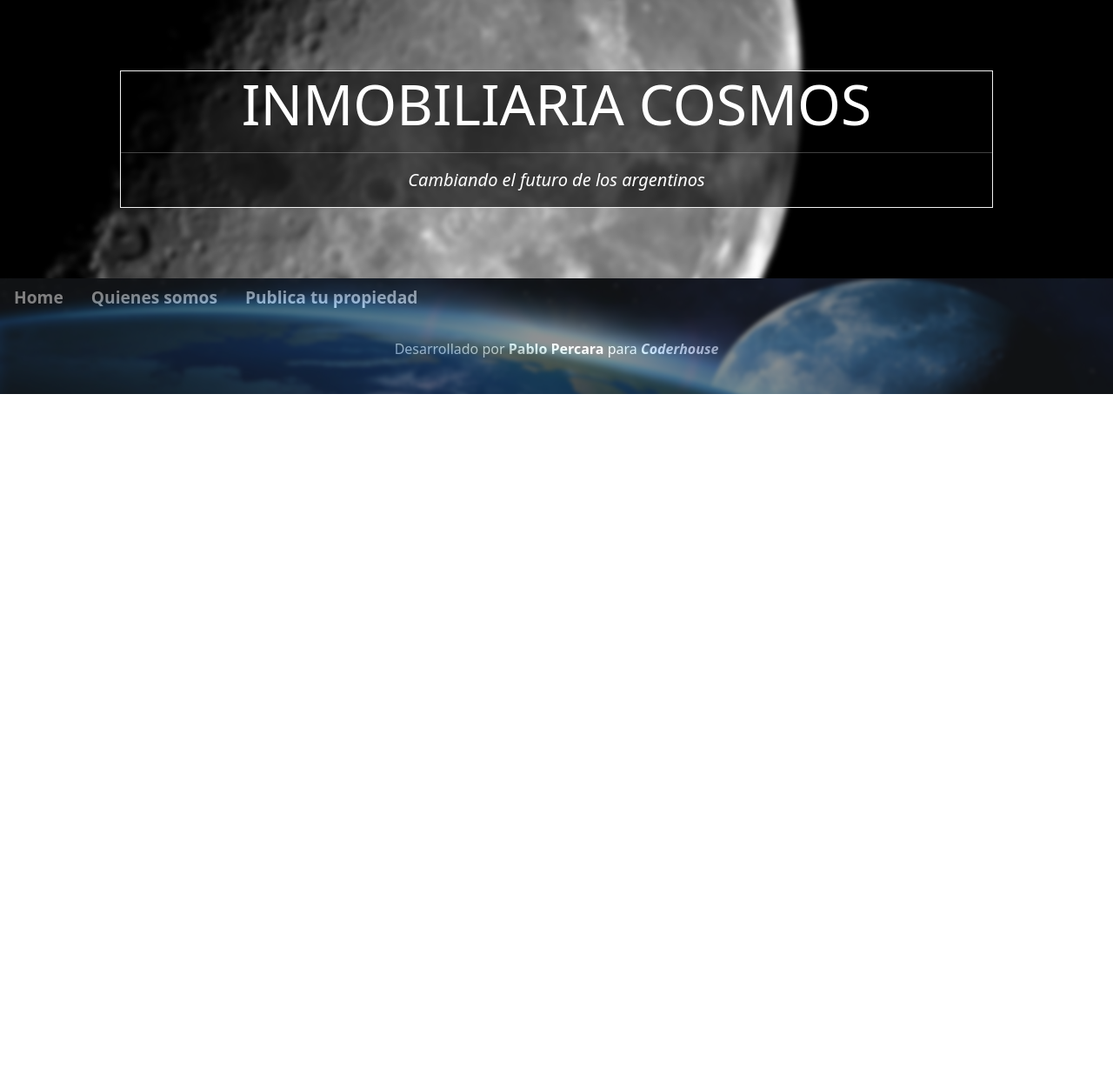
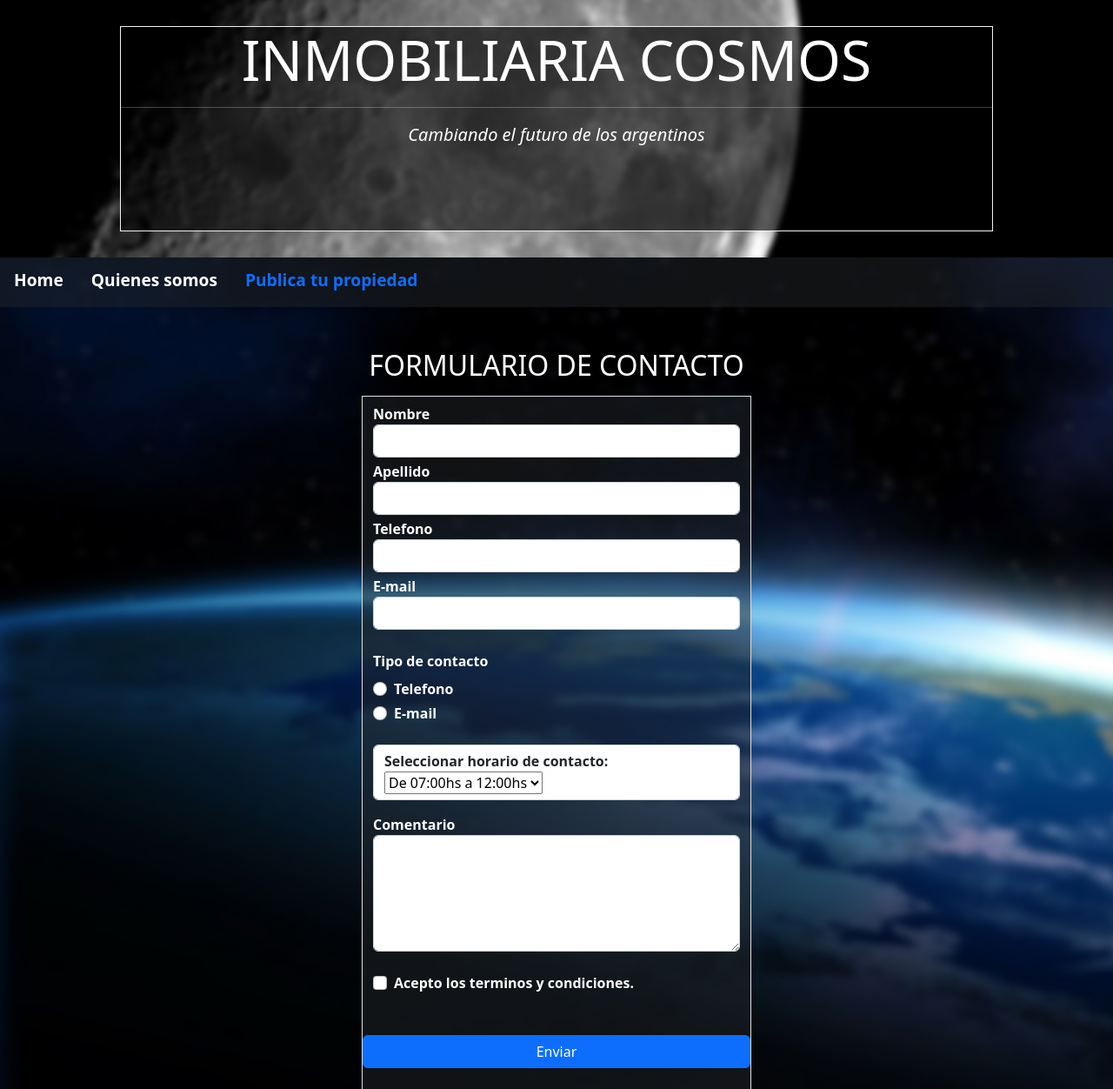
Before and after one commit to PerPab/ProyectoFinal-PercaraPablo, a plain HTML site: page form.html in a window 1280 px wide. Shown: the top 1252 px of the page at 87% size. Before the commit the page ends 800 px from the top, so only its background shows below. Drawn offline with nearby package versions, Linux system fonts and the light colour scheme.

Commit message:
version2

```diff
--- a/css/estilos.css
+++ b/css/estilos.css
@@ -1,12 +1,13 @@
 
 body{
     width: 100%;
+
 }
 .bg-jumbotron{
     background-image: url(../img/fondo-blur-moon.jpg);
     background-size: cover;
     background-position: 30%;
-    height: 40vh;
+    height: 37vh;
 
 
 
@@ -27,22 +28,29 @@ body{
     font-weight: bold;
     border: 1px solid #f1f1f1;
     text-align: center;
+    align-items: center;
+    justify-content: center;
     padding: 0rem;
     padding-left: 0rem;
     padding-right: 0rem;
     width: 80%;
+    height: 80%;
 
 
 }
 
-.cards{
-
-    justify-content: space-evenly !important ;
 
 
+.cards:hover{
 
+   scale: 1.02;
+}
+.formulario{
+    font-weight: bold;
+    width: 28rem;
 
 }
+
 .link{
     font-size: 1.2rem;
     font-weight: bold;
@@ -51,11 +59,17 @@ body{
 }
 
 
+
 @media only screen and (min-device-width : 320px) and (max-device-width : 480px) {
     .nav{
         flex-direction: column;
+        justify-content: center;
 
 
 
     }
+    .formulario{
+        width: 100%;
+    }
+
   }
--- a/form.html
+++ b/form.html
@@ -9,6 +9,8 @@
     <link href="./css/bootstrap.min.css" rel="stylesheet">
     <link rel="stylesheet" href="./css/reset.css">
     <link rel="stylesheet" href="./css/estilos.css">
+    <link href="https://unpkg.com/aos@2.3.1/dist/aos.css" rel="stylesheet">
+
 </head>
 
 <body>
@@ -30,20 +32,95 @@
 
             </div>
 
-            <div class="row">
 
-            </div>
 
             <!--Cierre cabecera-->
             <div class="row">
-                <nav class="nav navbar navbar-dark bg-dark justify-content-start opacity-50">
+                <nav class="nav navbar navbar-dark bg-dark justify-content-start bg-opacity-50">
 
-                    <a href="" class="nav-item text-white link">Home</a>
-                    <a href="" class="nav-item text-white link">Quienes somos</a>
-                    <a href="" class="nav-item text-white link">Publica tu propiedad</a>
+                    <a href="./index.html" class="nav-item text-white link mb-2 mt-1">Home</a>
+                    <a href="" class="nav-item text-white link mb-2 mt-1">Quienes somos</a>
+                    <a href="" class="nav-item text-primary link mb-2 mt-1">Publica tu propiedad</a>
                 </nav>
             </div>
             <!--Cierre navbar-->
+
+
+            <!--FORMULARIO-->
+            <div class="row mt-5 mb-5 justify-content-center" data-aos="fade-up" data-aos-delay="300">
+                <h2 class="text-center text-white mb-3">FORMULARIO DE CONTACTO</h2>
+
+                <form action="" class="formulario col-12 border bg-dark bg-opacity-50 text-white ">
+                    <!--nombre-->
+                    <div class="form-group mb-1 mt-2 ">
+                        <label for="nombre-usuario">Nombre</label>
+                        <input class="form-control" type="text" id="nombre-usuario">
+                    </div>
+
+
+                    <!--apellido-->
+                    <div class="form-group mb-1 ">
+                        <label for="apellido-usuario">Apellido</label>
+                        <input class="form-control" type="text" id="apellido-usuario">
+                    </div>
+
+                    <!--telefono-->
+                    <div class="form-group mb-1">
+                        <label for="tel-usuario">Telefono</label>
+                        <input class="form-control" type="tel" id="tel-usuario">
+                    </div>
+
+                    <!--E-mail-->
+                    <div class="form-group mb-4 ">
+                        <label for="email-usuario">E-mail</label>
+                        <input class="form-control" type="email" id="email-usuario">
+                    </div>
+
+                    <!--Tipo de contacto-->
+
+                    <label class="mb-2" for="">Tipo de contacto</label>
+                    <div class="form-check mb-1">
+                        <input class="form-check-input" type="radio" name="contacto-usuario-tel"
+                            id="contacto-usuario-tel">
+                        <label class="form-check-label" for="contacto-usuario-tel">Telefono</label>
+                    </div>
+                    <div class="form-check mb-4">
+                        <input class="form-check-input" type="radio" name="contacto-usuario-email"
+                            id="contacto-usuario-email">
+                        <label class="form-check-label" for="contacto-usuario-email">E-mail</label>
+                    </div>
+
+                    <!--Horario de contacto-->
+                    <div class="form-group form-control mb-2">
+                        <label for="horarios"><b>Seleccionar horario de contacto:</b></label>
+                        <select name="" id="horarios">
+                            <option value="opcion-1">De 07:00hs a 12:00hs</option>
+                            <option value="opcion-2">De 13:00hs a 18:00hs</option>
+                            <option value="opcion-3">De 19:00hs a 24:00hs</option>
+                        </select>
+                    </div>
+
+                    <!--comentario-->
+                    <div class="form-group mt-3">
+                        <label for="comentario">Comentario</label>
+                        <textarea class="form-control" name="comentario" id="comentario" cols="30" rows="5"></textarea>
+                    </div>
+
+                    <!--terminos y condiciones-->
+                    <div class="form-check mt-4">
+                        <input class="form-check-input" type="checkbox" name="terminos" id="terminos">
+                        <label class="form-check-label" for="terminos">Acepto los terminos y condiciones.</label>
+                    </div>
+
+                    <!--enviar-->
+                    <div class="row boton mt-5 mb-4">
+                        <input type="submit" class="btn btn-primary" value="Enviar">
+                    </div>
+
+
+                </form>
+
+            </div>
 
 
 
@@ -77,6 +154,10 @@
 
 
         <script src="./js/bootstrap.bundle.min.js"></script>
+        <script src="https://unpkg.com/aos@2.3.1/dist/aos.js"></script>
+        <script>
+            AOS.init();
+        </script>
     </body>
 
 </html>
```
Also changed, not shown: index.html (+26 -29 lines).
